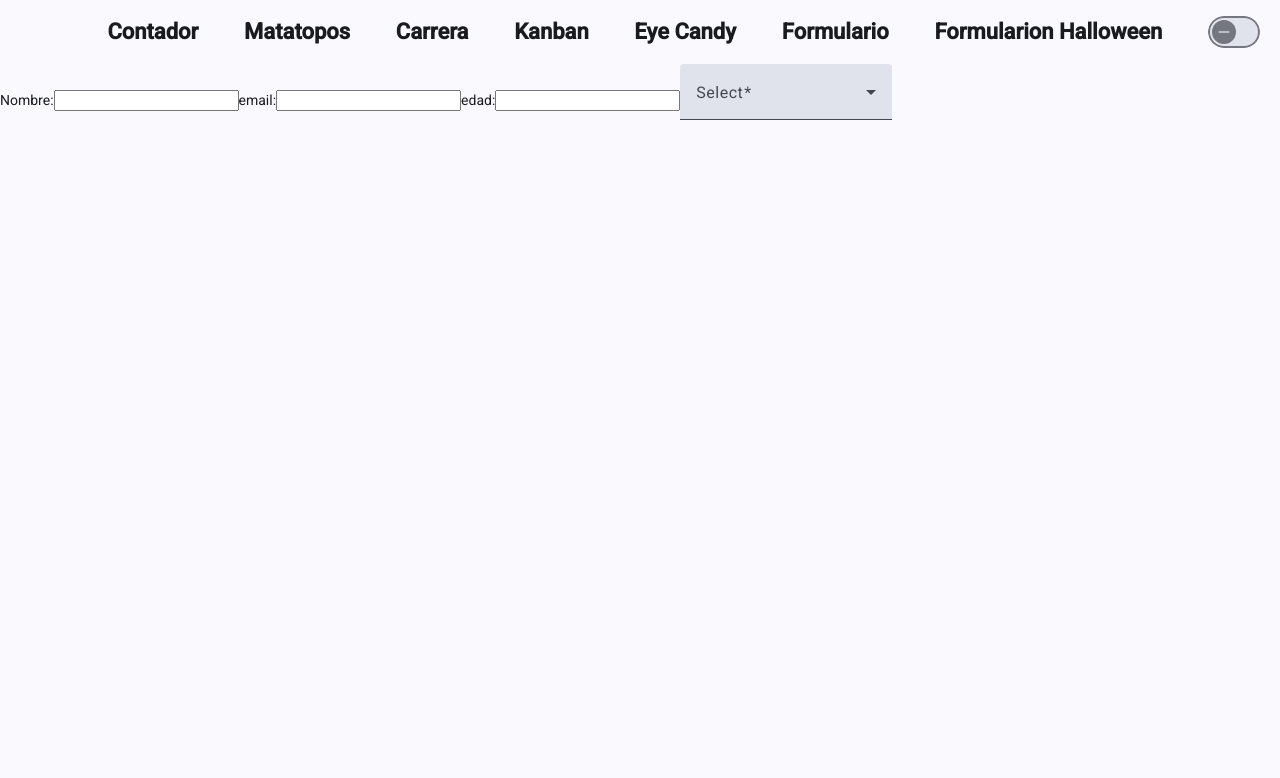
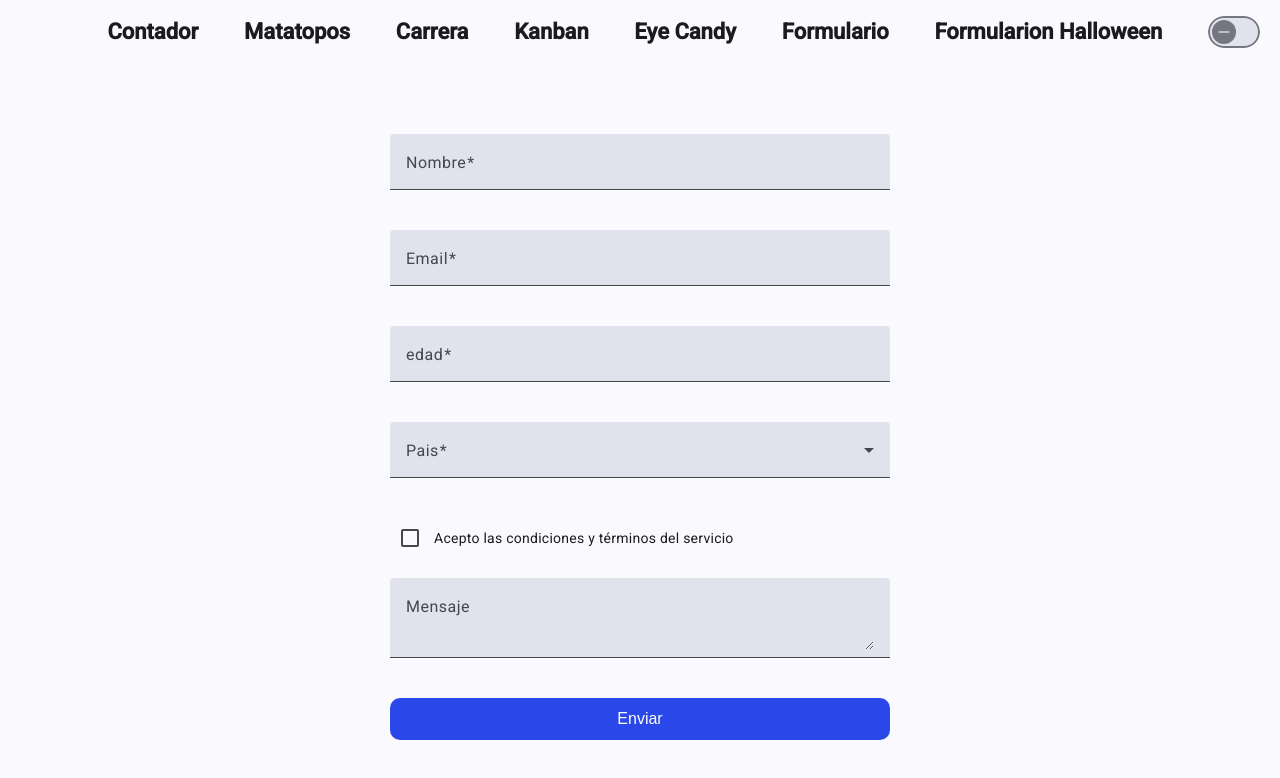
Before and after one commit to cuervo-44/IntroduccionAngular, an Angular app: page /formularioHalloween in a window 1280 px wide. Shown: the top 778 px of the page. Built offline with nearby package versions, Linux system fonts and the light colour scheme.

Commit message:
19/11/25

```diff
--- a/src/app/formulario-halloween/formulario-halloween.css
+++ b/src/app/formulario-halloween/formulario-halloween.css
@@ -0,0 +1,24 @@
+form {
+  max-width: 500px;
+  margin: 40px auto;
+  padding: 30px;
+  border-radius: 12px;
+  display: flex;
+  flex-direction: column;
+  gap: 20px;
+}
+
+mat-form-field {
+  width: 100%;
+}
+
+button[type="submit"] {
+  padding: 12px;
+  background: #2a47e9;
+  color: #fff;
+  border: none;
+  border-radius: 10px;
+  cursor: pointer;
+  font-size: 16px;
+  font-weight: 500;
+}
--- a/src/app/formulario-halloween/formulario-halloween.html
+++ b/src/app/formulario-halloween/formulario-halloween.html
@@ -1,19 +1,37 @@
 <form [formGroup]="formulario" (ngSubmit)="mostrar()">
-    <label for="nombre">Nombre:</label>
-    <input id="nombre" formControlName="nombre">
-
-    <label for="email">email:</label>
-    <input id="email" formControlName="email">
-
-    <label for="edad">edad:</label>
-    <input id="edad" formControlName="edad">
+    <mat-form-field>
+        <mat-label>Nombre</mat-label>
+         <input matInput id="nombre" formControlName="nombre">
+    </mat-form-field>
 
     <mat-form-field>
-        <mat-label>Select</mat-label>
+        <mat-label>Email</mat-label>
+         <input matInput id="email" formControlName="email" type="email">
+    </mat-form-field>
+
+    <mat-form-field>
+        <mat-label>edad</mat-label>
+         <input matInput id="edad" formControlName="edad" type="number">
+    </mat-form-field>
+
+
+    <mat-form-field>
+        <mat-label>Pais</mat-label>
 
         <mat-select formControlName="pais">
-            <mat-option value="one">España</mat-option>
-            <mat-option value="two">Portugal</mat-option>
+            <mat-option value="España">España</mat-option>
+            <mat-option value="Portugal">Portugal</mat-option>
+            <mat-option value="Francia">Francia</mat-option>
+            <mat-option value="Suazilandia">Suazilandia</mat-option>
         </mat-select>
-</mat-form-field>
+    </mat-form-field>
+
+    <mat-checkbox formControlName="aceptaCondiciones">Acepto las condiciones y términos del servicio</mat-checkbox>
+
+    <mat-form-field>
+        <mat-label>Mensaje</mat-label>
+        <textarea matInput></textarea>
+    </mat-form-field>
+
+    <button type="submit">Enviar</button>
 </form>
--- a/src/app/formulario-halloween/formulario-halloween.ts
+++ b/src/app/formulario-halloween/formulario-halloween.ts
@@ -2,10 +2,12 @@ import { Component } from '@angular/core';
 import { FormBuilder, FormGroup, ReactiveFormsModule, Validators } from '@angular/forms';
 import {MatFormFieldModule} from '@angular/material/form-field';
 import { MatSelectModule } from '@angular/material/select';
+import {MatInputModule} from '@angular/material/input';
+import {MatCheckboxModule} from '@angular/material/checkbox';
 
 @Component({
   selector: 'app-formulario-halloween',
-  imports: [ReactiveFormsModule, MatFormFieldModule, MatSelectModule],
+  imports: [ReactiveFormsModule, MatFormFieldModule, MatSelectModule, MatInputModule, MatCheckboxModule],
   templateUrl: './formulario-halloween.html',
   styleUrl: './formulario-halloween.css'
 })
```
